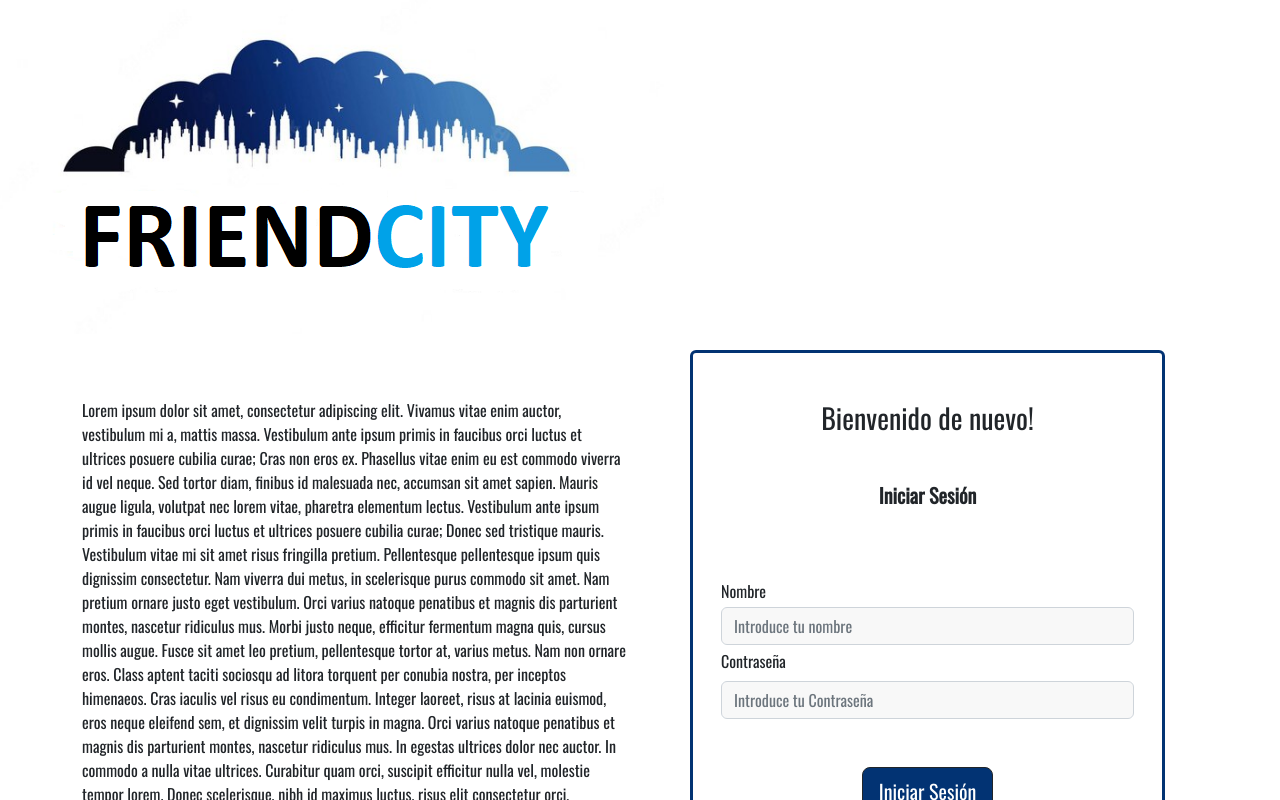
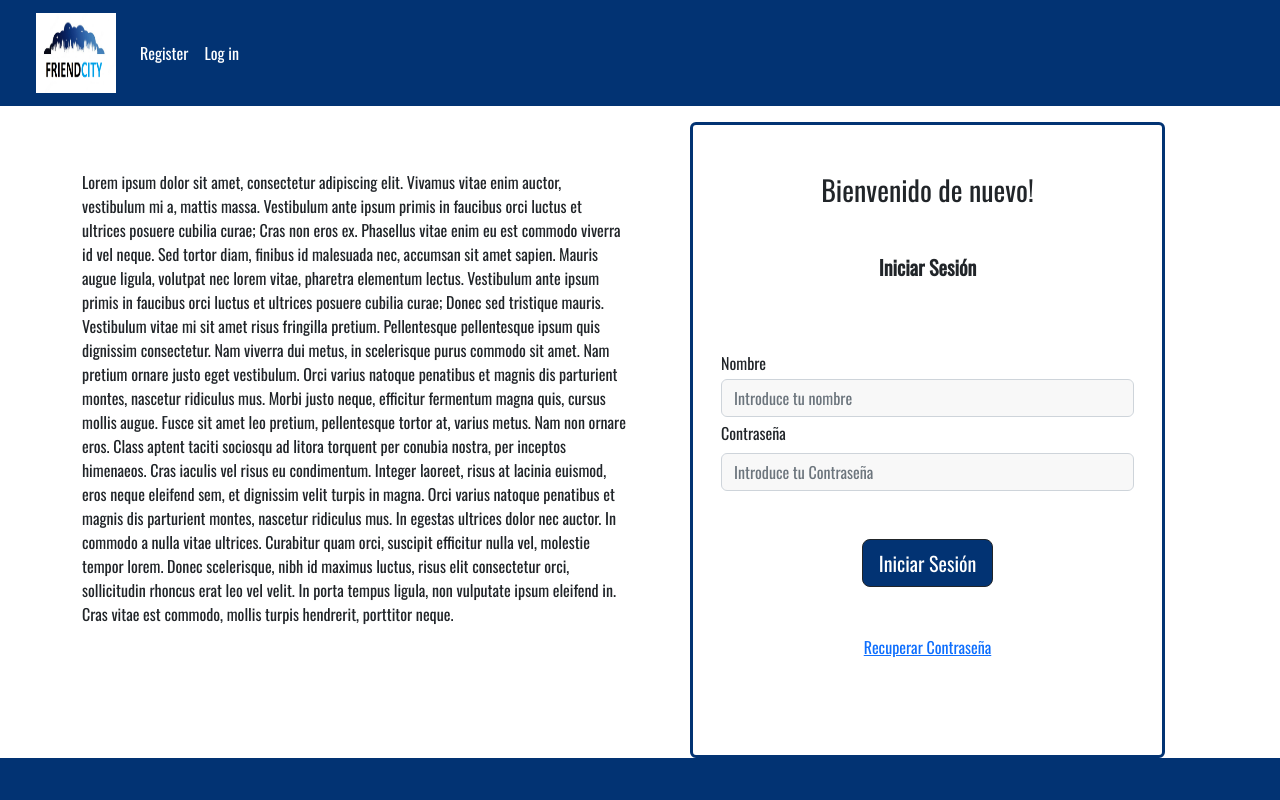
Before and after one commit to BeaRobledillo/Friendzone-Frontend, an Angular app: page / in a window 1280 px wide. Shown: the top 800 px of the page. Built offline with nearby package versions, Linux system fonts and the light colour scheme.

Commit message:
add logo

```diff
--- a/src/app/components/layout/footer/footer.component.html
+++ b/src/app/components/layout/footer/footer.component.html
@@ -2,7 +2,7 @@
   <footer>
     <ul class="list-inline">
       <li class="list-inline-item"><a href="#">Contacto</a></li>
-      <li class="list-inline-item"><a href="#"><img src="../assets/img/creativeCommons,.png"/>Creative Commons</a></li>
+      <li class="list-inline-item"><a href="#"><img src="../assets/img/creativeCommons.png"/>Creative Commons</a></li>
       <li class="list-inline-item"><a href="#">FRIENDCITY</a></li>
       <li class="list-inline-item"><a href="#">Sobre el equipo</a></li>
       <li class="list-inline-item">
--- a/src/app/components/layout/header/header.component.css
+++ b/src/app/components/layout/header/header.component.css
@@ -0,0 +1,32 @@
+.header{
+    color:#ffffff;
+}
+.navbar-collapse{
+    text-align: right;
+}
+collapse{
+    text-align: right;
+}
+.navbar-expand-lg {
+  background-color: #023373;
+  color:#ffffff;
+}
+a{
+    color:#ffffff;
+    text-align: right;
+}
+a:hover{
+    color:#aaa;
+}
+nav-link{
+    text-align: right;
+}
+.form-control {
+  background-color: #aaa;
+  color:#ffffff;
+}
+
+.logo {
+  height: 5rem;
+  width: 5rem;
+}
--- a/src/app/components/layout/header/header.component.html
+++ b/src/app/components/layout/header/header.component.html
@@ -1,6 +1,21 @@
 <header>
-  <a class="nav-link" routerLink="/">
-    <img src="./assets/img/logo friendcity.png" />
-  </a>
+    <nav class="navbar navbar-expand-lg " aria-label="Fifth navbar example">
+    <div class="container-fluid mx-4">
+      <a class="navbar-brand" href="#"><img src="/assets/img/logo friendcity.png" class="logo" ></a>
+      <button class="navbar-toggler" type="button" data-bs-toggle="collapse" data-bs-target="#navbarsExample05" aria-controls="navbarsExample05" aria-expanded="false" aria-label="Toggle navigation">
+        <span class="navbar-toggler-icon"></span>
+      </button>
 
+      <div class="collapse navbar-collapse" id="navbarsExample05">
+        <ul class="navbar-nav me-auto mb-3 mb-lg-0">
+                   <li class="nav-item">
+            <a class="nav-link" routerLink="/register">Register</a>
+          </li>
+          <li class="nav-item">
+            <a class="nav-link" routerLink="/login">Log in</a>
+          </li>
+        </ul>
+      </div>
+    </div>
+  </nav>
 </header>
```
